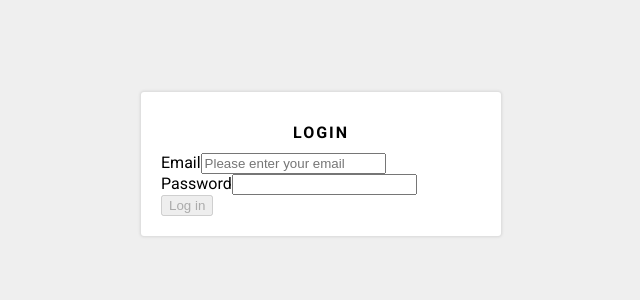
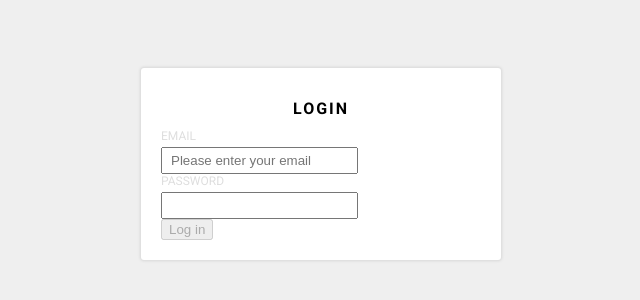
Before and after one commit to andersblom/finance-app-client, a Next.js app: page /login in a window 1280 px wide. Shown: the part 236-536 px from the top of the page, without its empty margins (319-959 px from the left). Built offline with nearby package versions, Linux system fonts and the light colour scheme.

Commit message:
Use styled components for Input and update tests

```diff
--- /dev/null
+++ b/components/ui/form/Input/Input.styles.tsx
@@ -0,0 +1,14 @@
+import styled from 'lib/styled-components';
+
+import { FormLabel } from 'lib/styles/typography';
+
+export const InputContainer = styled.div``;
+
+export const StyledInputField = styled.input`
+    padding: 4px 8px;
+`;
+
+export const Label = styled(FormLabel)`
+    display: block;
+    margin-bottom: 4px;
+`;
--- a/components/ui/form/Input/Input.tsx
+++ b/components/ui/form/Input/Input.tsx
@@ -1,4 +1,6 @@
 import React from 'react';
+
+import { InputContainer, StyledInputField, Label } from './Input.styles';
 
 type Props = {
     name: string;
@@ -17,16 +19,21 @@ const Input: React.FunctionComponent<Props> = ({
     onChange,
     value,
 }) => (
-    <div>
-        {label && <label htmlFor={name}>{label}</label>}
-        <input
+    <InputContainer>
+        {label && (
+            <Label htmlFor={name} className="input-label">
+                {label}
+            </Label>
+        )}
+        <StyledInputField
+            id={`input-field-${name}`}
             type={type}
             name={name}
             placeholder={placeholder}
             onChange={onChange}
             value={value}
         />
-    </div>
+    </InputContainer>
 );
 
 export default Input;
--- a/lib/styles/typography.ts
+++ b/lib/styles/typography.ts
@@ -7,6 +7,7 @@ export const HeaderOne = styled.h1`
 `;
 
 export const FormLabel = styled.label`
-    font-size: 14px;
+    font-size: 12px;
     color: #dedede;
+    text-transform: uppercase;
 `;
```
Also changed, not shown: 2 other files (tests, documents, lock files or other folders).
